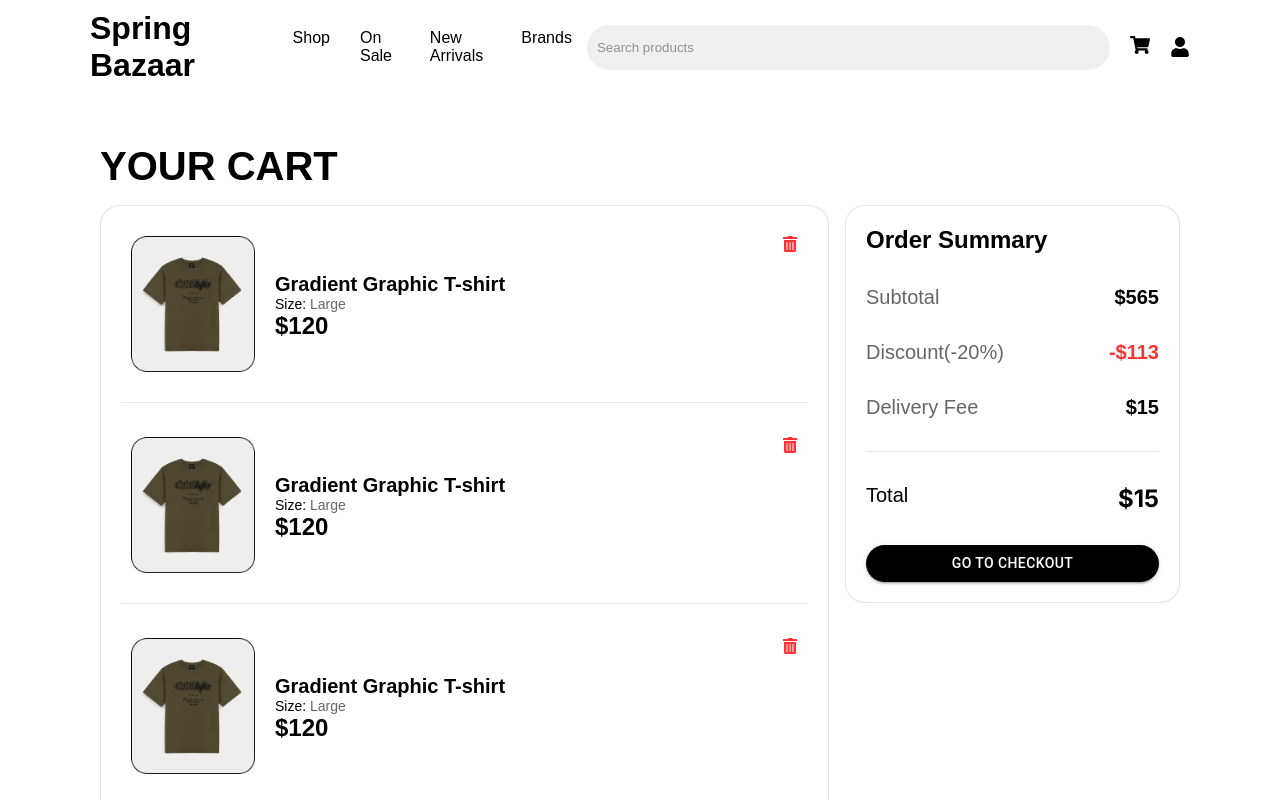
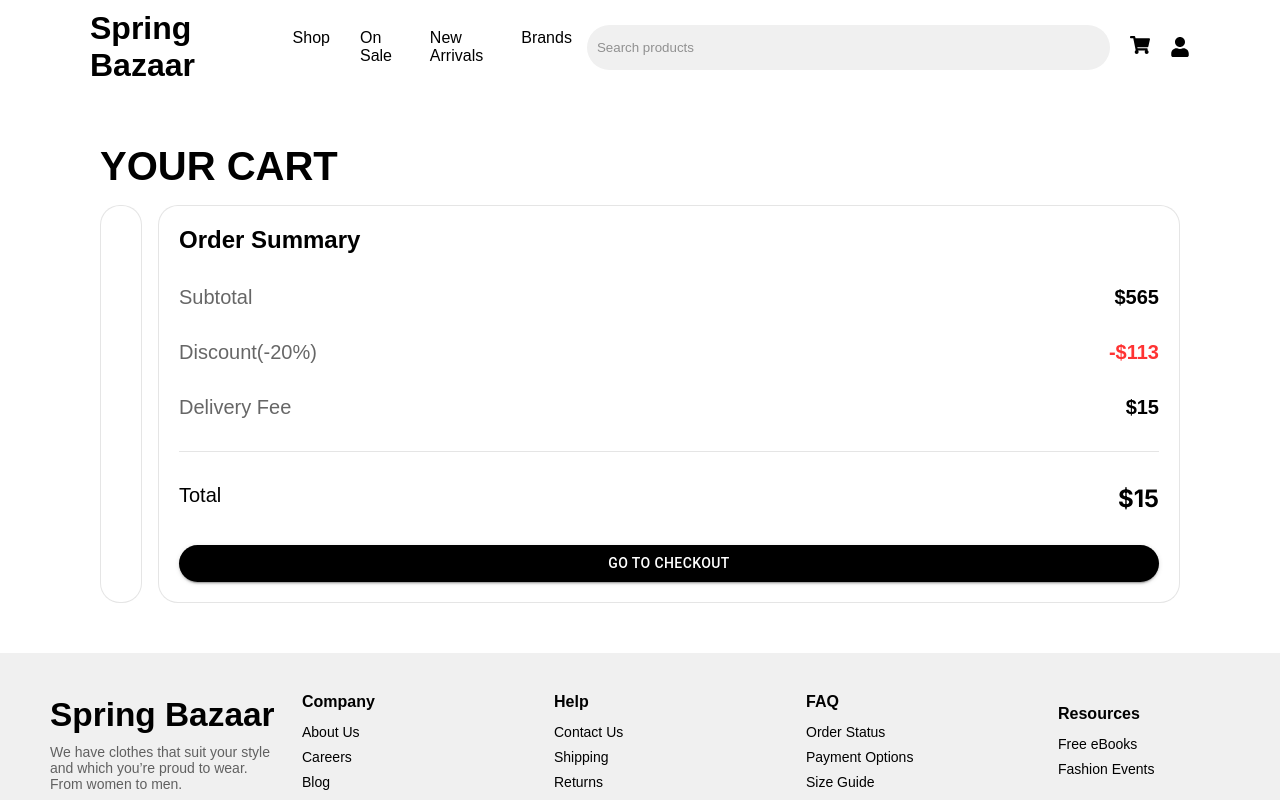
Before and after one commit to Rishabhraghwendra18/spring-bazaar, a Next.js app in the folder client/: page /cart in a window 1280 px wide. Shown: the top 800 px of the page. Built offline with nearby package versions, Linux system fonts and the light colour scheme; a web font is replaced by a local one.

Commit message:
added redux store to cart

```diff
--- a/client/package.json
+++ b/client/package.json
@@ -12,10 +12,13 @@
     "@emotion/react": "^11.11.4",
     "@emotion/styled": "^11.11.5",
     "@mui/material": "^5.15.21",
+    "@reduxjs/toolkit": "^2.2.6",
     "next": "14.2.4",
     "react": "^18",
     "react-dom": "^18",
-    "react-icons": "^5.2.1"
+    "react-icons": "^5.2.1",
+    "react-redux": "^9.1.2",
+    "redux": "^5.0.1"
   },
   "devDependencies": {
     "eslint": "^8",
--- /dev/null
+++ b/client/src/app/StoreProvider.js
@@ -0,0 +1,9 @@
+"use client";
+import { useRef } from "react";
+import { Provider } from "react-redux";
+import store from "@/lib/store";
+
+export default function StoreProvider({ children }) {
+
+  return <Provider store={store}>{children}</Provider>;
+}
--- a/client/src/app/cart/page.js
+++ b/client/src/app/cart/page.js
@@ -1,5 +1,6 @@
 "use client"
 import React from 'react';
+import { useSelector } from 'react-redux';
 import "./page.css"
 import Card from '@/components/Card';
 import ItemCart from '@/components/ItemCart';
@@ -7,32 +8,34 @@ import productPhoto1 from "@/assets/complete-product-images/image 1.png";
 import CustomButton from '@/components/CustomButton';
 
 function Cart() {
-  const items = [
-    {
-      photo: productPhoto1,
-      name: 'Gradient Graphic T-shirt',
-      size: 'Large',
-      price: 120
-    },
-    {
-      photo: productPhoto1,
-      name: 'Gradient Graphic T-shirt',
-      size: 'Large',
-      price: 120
-    },
-    {
-      photo: productPhoto1,
-      name: 'Gradient Graphic T-shirt',
-      size: 'Large',
-      price: 120
-    },
-    {
-      photo: productPhoto1,
-      name: 'Gradient Graphic T-shirt',
-      size: 'Large',
-      price: 120
-    }
-  ];
+  const items = useSelector(state=>state.cart);
+  console.log("cartItems: ",items)
+  // const items = [
+  //   {
+  //     photo: productPhoto1,
+  //     name: 'Gradient Graphic T-shirt',
+  //     size: 'Large',
+  //     price: 120
+  //   },
+  //   {
+  //     photo: productPhoto1,
+  //     name: 'Gradient Graphic T-shirt',
+  //     size: 'Large',
+  //     price: 120
+  //   },
+  //   {
+  //     photo: productPhoto1,
+  //     name: 'Gradient Graphic T-shirt',
+  //     size: 'Large',
+  //     price: 120
+  //   },
+  //   {
+  //     photo: productPhoto1,
+  //     name: 'Gradient Graphic T-shirt',
+  //     size: 'Large',
+  //     price: 120
+  //   }
+  // ];
   return (
     <div className='cart-container'>
       <h2>YOUR CART</h2>
--- a/client/src/app/layout.js
+++ b/client/src/app/layout.js
@@ -2,22 +2,25 @@ import { Inter } from "next/font/google";
 import "./globals.css";
 import Navbar from "@/components/Navbar";
 import Footer from "@/components/Footer";
+import StoreProvider from "./StoreProvider";
 
 const inter = Inter({ subsets: ["latin"] });
 
 export const metadata = {
-  title: "Create Next App",
-  description: "Generated by create next app",
+  title: "Spring Bazaar",
+  description: "Best Fast Fashion Brand in World",
 };
 
 export default function RootLayout({ children }) {
   return (
     <html lang="en">
-      <body className={inter.className}>
-        <Navbar/>
-        {children}
-        <Footer/>
-      </body>
+      <StoreProvider>
+        <body className={inter.className}>
+          <Navbar />
+          {children}
+          <Footer />
+        </body>
+      </StoreProvider>
     </html>
   );
 }
--- a/client/src/app/products/[category]/page.js
+++ b/client/src/app/products/[category]/page.js
@@ -10,6 +10,7 @@ import product4 from "../../../assets/Frame 38.png";
 import CustomSlider from '@/components/CustomSlider';
 import "./page.css"
 import CustomButton from '@/components/CustomButton';
+
 function Category({params}) {
   const router = useRouter();
 
@@ -49,7 +50,9 @@ function Category({params}) {
               <h2>{params.category}</h2>
               <div className='products'>
                 {products.map((product,index)=>(
-                  <ItemCard image={product.image} productName={product.name} productPrice={product.price} key={index} onClick={()=>router.push(`/products/${params.category}/${product.id}`)}/>
+                  <ItemCard image={product.image} productName={product.name} productPrice={product.price} key={index} onClick={()=>{
+                    router.push(`/products/${params.category}/${product.id}`)
+                  }}/>
                 ))}
               </div>
             </div>
--- a/client/src/components/ItemCart/index.js
+++ b/client/src/components/ItemCart/index.js
@@ -1,9 +1,15 @@
 import React from "react";
+import { useDispatch } from "react-redux";
+import { removeItemFromCart } from "@/lib/cartSlice";
 import { FaTrashAlt } from 'react-icons/fa';
 import "./index.css";
 import Image from "next/image";
 
 function ItemCart({item}) {
+  const dispatch = useDispatch();
+  const handleRemoveItem = ()=>{
+    dispatch(removeItemFromCart(item));
+  }
   return (
     <div className="item-card">
       <div className="item-photo">
@@ -17,7 +23,7 @@ function ItemCart({item}) {
         <div className="item-price">${item.price}</div>
       </div>
       <div className="item-delete">
-        <FaTrashAlt className="delete-icon" />
+        <FaTrashAlt className="delete-icon" onClick={handleRemoveItem}/>
       </div>
     </div>
   );
--- /dev/null
+++ b/client/src/lib/cartSlice.js
@@ -0,0 +1,25 @@
+import { createSlice } from "@reduxjs/toolkit";
+
+const initialState = [];
+
+const cartSlice = createSlice({
+  name: "cart",
+  initialState,
+  reducers: {
+    addItemToCart: (state, action) => {
+      state.push(action.payload);
+    },
+    removeItemFromCart: (state, action) => {
+      state = state.filter(
+        (item) => item.id !== action.payload.id
+      );
+    },
+    clearCart: (state) => {
+      state = [];
+    },
+  },
+});
+
+export const { addItemToCart, removeItemFromCart, clearCart } = cartSlice.actions;
+
+export default cartSlice.reducer;
--- /dev/null
+++ b/client/src/lib/store.js
@@ -0,0 +1,9 @@
+import { configureStore } from "@reduxjs/toolkit";
+import cartReducer from "./cartSlice";
+
+const store = configureStore({
+  reducer: {
+    cart: cartReducer,
+  },
+});
+export default store;
```
Also changed, not shown: client/src/app/products/[category]/[id]/page.js (+13 -1 lines), 1 other file (tests, documents, lock files or other folders).
